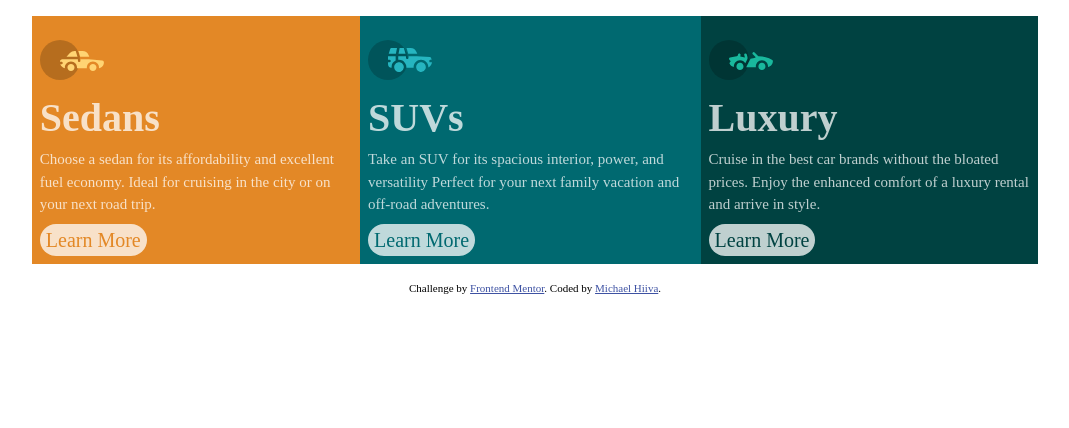
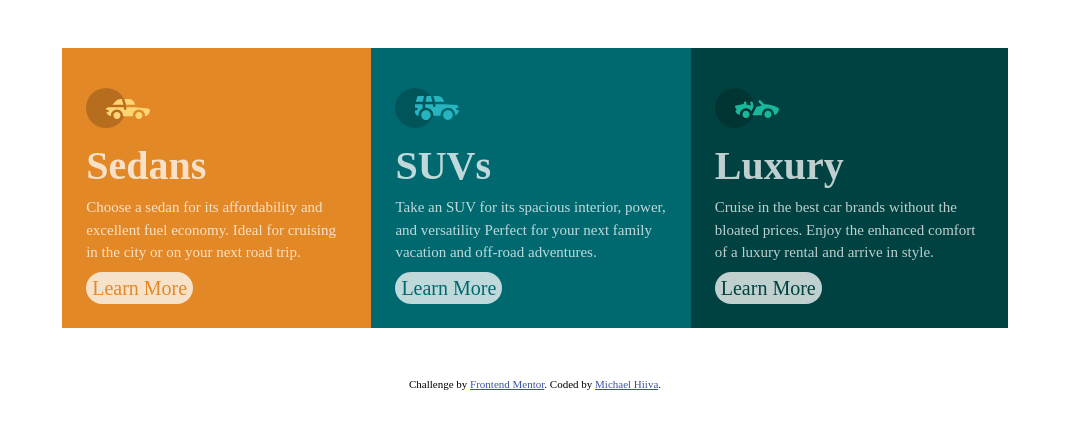
Before and after one commit to michaelhiiva/3-Column-Preview-Card-Component-Frontend-Mentor, a plain HTML site: page index.html in a window 1280 px wide. Shown: the whole page, without its empty margins (105-1174 px from the left). Drawn offline with Linux system fonts and the light colour scheme.

Commit message:
Finished.

```diff
--- a/css/styles.css
+++ b/css/styles.css
@@ -36,10 +36,10 @@ body {
 .choices_block div {
   max-width: 90%;
   margin: 0rem auto;
-  padding: .5rem;
+  padding: 1.5rem;
 }
 
-@media only screen and (min-width: 600px) {
+@media only screen and (min-width: 800px) {
   .choices_block .row {
     width: 100%;
     display: flex;
```
